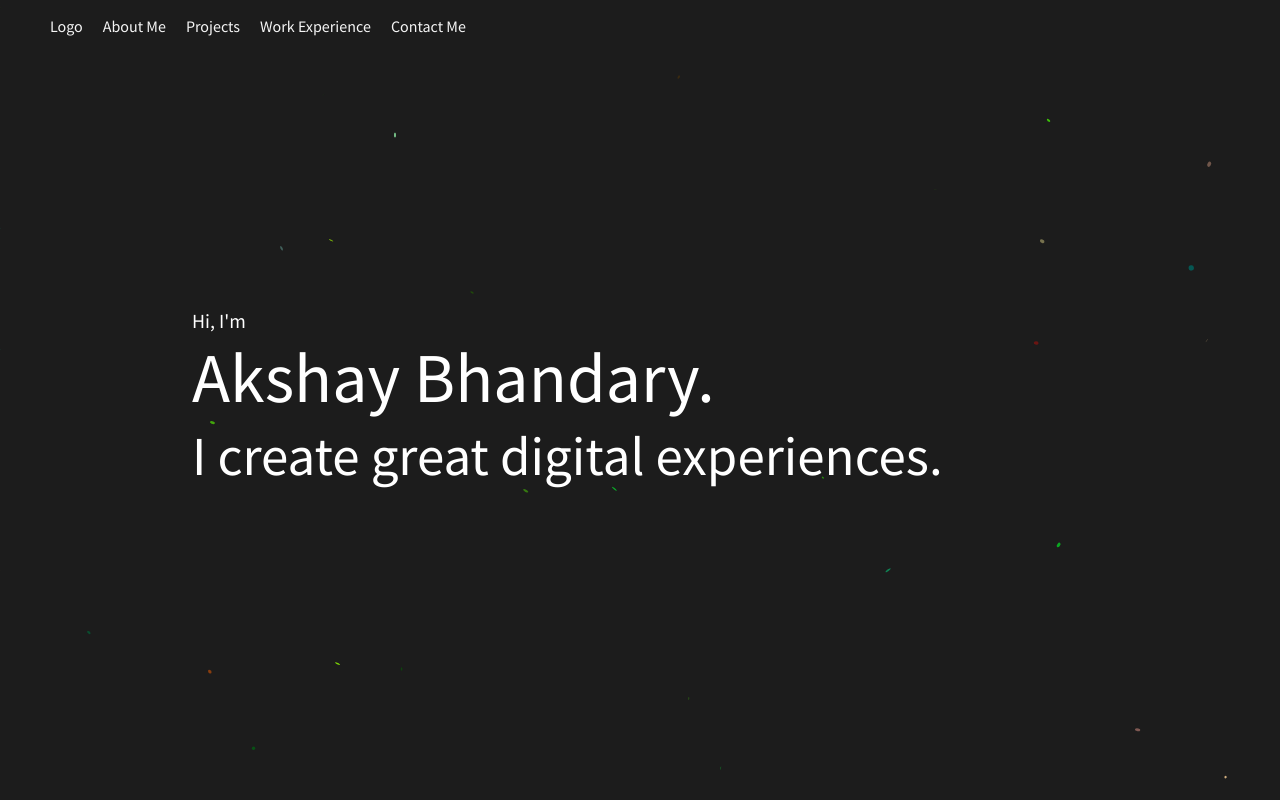
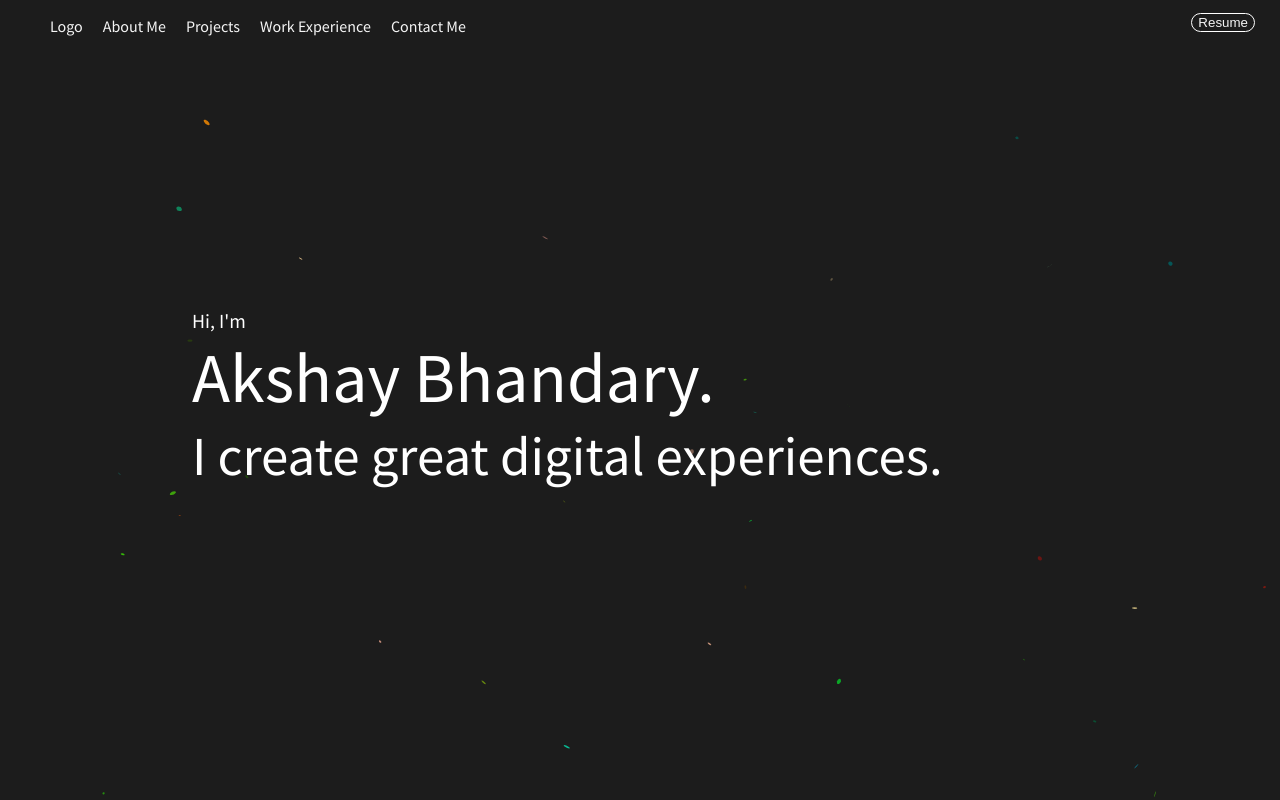
Before and after one commit to Akshaydotcom/portfolio, a React (Create React App) app: page / in a window 1280 px wide. Shown: the top 800 px of the page. Built offline with nearby package versions, Linux system fonts and the light colour scheme.

Commit message:
Uploaded Resume, made changes for Work Ex Section

```diff
--- a/src/App.js
+++ b/src/App.js
@@ -7,6 +7,7 @@ import { Navbar } from './components/Navbar';
 import { Intro } from './Introduction/Intro';
 import { Projects } from './ProjectsSection/Projects';
 import { ContactMe } from './contactMeSection/ContactMe';
+import { WorkEx } from './WorkExSection/WorkEx';
 function App() {
   const particlesInit = async (main) =>{
     await loadFull(main);
@@ -18,6 +19,7 @@ function App() {
       <Intro />
       <AboutMe/>
       <Projects />
+      <WorkEx />
       <ContactMe />
       <Particles id="particles-here" init={particlesInit} options={particlesconfig}/>
     </div>
--- /dev/null
+++ b/src/WorkExSection/WorkEx.css
@@ -0,0 +1,9 @@
+.main_workExp{
+    height: 50vh;
+    margin-left: 15%;
+    margin-right: 15%;
+    margin-top: 25%;
+}
+.main_workExp h2{
+    color:white;
+}
--- /dev/null
+++ b/src/WorkExSection/WorkEx.js
@@ -0,0 +1,8 @@
+import React from 'react';
+import './WorkEx.css'
+export const WorkEx=()=>{
+    return(<div className='main_workExp'>
+        <h2>Places I have worked</h2>
+        <div></div>
+    </div>)
+}
--- a/src/components/Navbar.css
+++ b/src/components/Navbar.css
@@ -1,5 +1,6 @@
 .navbar{
     display: inline-block;
+    width:100%;
   }
 
   .navbar ul, .navbar ul li a{
@@ -12,3 +13,13 @@
   .navbar ul li{
     margin:0 10px 0 10px
   }
+
+  .navbar button{
+    float: right;
+    margin: 1em;
+    margin-right: 25px;
+    color: whitesmoke;
+    background-color: #1c1c1c;
+    border:1px solid white;
+    border-radius: 10px;
+  }
--- a/src/components/Navbar.js
+++ b/src/components/Navbar.js
@@ -1,4 +1,5 @@
 import './Navbar.css'
+import pdf from './Resume.pdf'
 export const Navbar=()=>{
 
     return(
@@ -10,6 +11,7 @@ export const Navbar=()=>{
           <li>Work Experience</li>
           <li><a href="#ContactMe">Contact Me</a></li>
         </ul>
+        <a href={pdf} download="Resume_Akshay"><button>Resume</button></a>
         </div>
     )
 }
--- a/src/contactMeSection/ContactMe.css
+++ b/src/contactMeSection/ContactMe.css
@@ -1,5 +1,5 @@
 .main-contact{
-    height: 100vh;
+    height: 50vh;
     margin-left: 15%;
     margin-right: 15%;
     margin-top: 25%;
```
Also changed, not shown: 1 other file (tests, documents, lock files or other folders).
